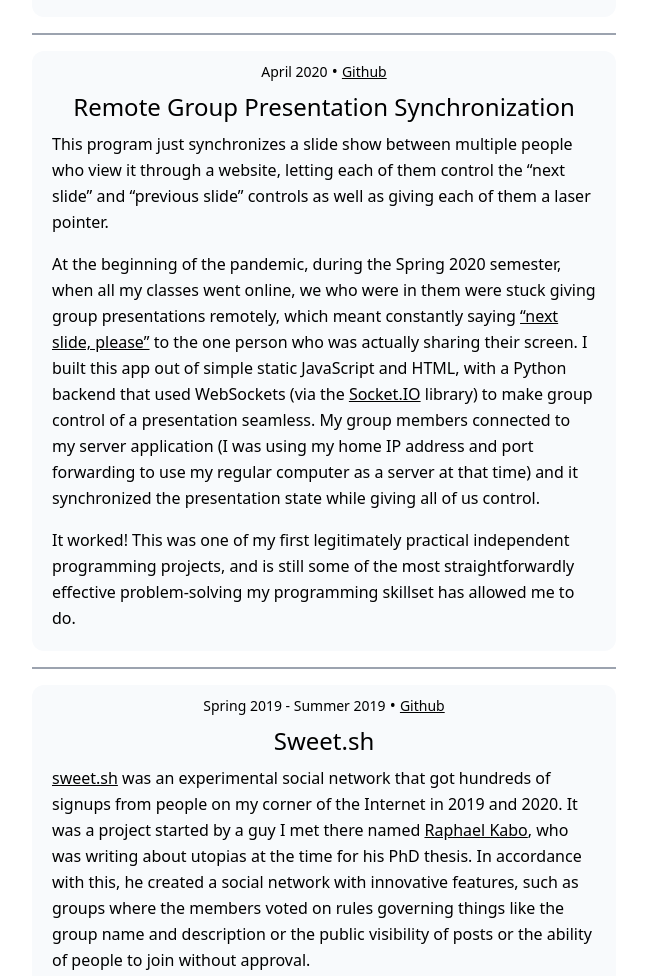
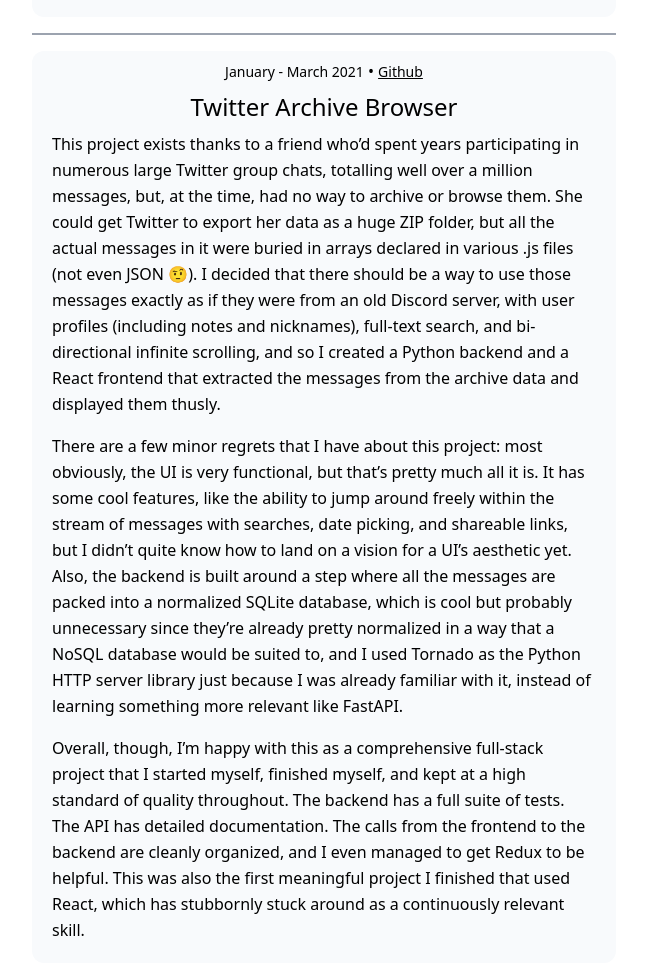
Before and after one commit to toBeOfUse/selfdiscovery, an Astro site: page /projects in a window 1280 px wide. Shown: the part 8189-9165 px from the top of the page, without its empty margins (482-1129 px from the left). Built offline with nearby package versions, Linux system fonts and the light colour scheme; Astro itself is replaced by a stand-in of ours; some packages are replaced by stand-ins of ours.

Commit message:
add twitter messages archive project

```diff
--- /dev/null
+++ b/src/content/projects/twitter-messages-archive.md
@@ -0,0 +1,14 @@
+---
+title: Twitter Archive Browser
+github_link: https://github.com/toBeOfUse/Twitter-Archive-Browser
+image: /twitter-archive-browser.jpg
+image_alt: ALT
+description: A project that parsed Twitter data exports and displayed DMs in a Discord-like interface.
+date: January - March 2021
+---
+
+This project exists thanks to a friend who'd spent years participating in numerous large Twitter group chats, totalling well over a million messages, but, at the time, had no way to archive or browse them. She could get Twitter to export her data as a huge ZIP folder, but all the actual messages in it were buried in arrays declared in various .js files (not even JSON 🤨). I decided that there should be a way to use those messages exactly as if they were from an old Discord server, with user profiles (including notes and nicknames), full-text search, and bi-directional infinite scrolling, and so I created a Python backend and a React frontend that extracted the messages from the archive data and displayed them thusly.
+
+There are a few minor regrets that I have about this project: most obviously, the UI is very functional, but that's pretty much all it is. It has some cool features, like the ability to jump around freely within the stream of messages with searches, date picking, and shareable links, but I didn't quite know how to land on a vision for a UI's aesthetic yet. Also, the backend is built around a step where all the messages are packed into a normalized SQLite database, which is cool but probably unnecessary since they're already pretty normalized in a way that a NoSQL database would be suited to, and I used Tornado as the Python HTTP server library just because I was already familiar with it, instead of learning something more relevant like FastAPI.
+
+Overall, though, I'm happy with this as a comprehensive full-stack project that I started myself, finished myself, and kept at a high standard of quality throughout. The backend has a full suite of tests. The API has detailed documentation. The calls from the frontend to the backend are cleanly organized, and I even managed to get Redux to be helpful. This was also the first meaningful project I finished that used React, which has stubbornly stuck around as a continuously relevant skill.
--- a/src/pages/projects/index.astro
+++ b/src/pages/projects/index.astro
@@ -21,7 +21,7 @@
     "catullus",
     "corn-simulator",
     "minecraft-maps",
-    // "twitter-archive-browser",
+    "twitter-messages-archive",
     // scattered single pages - progress meter, v-arcs, mail, etc.
     // should build and consolidate those somehow
     "presentations",
```
Also changed, not shown: assets/projects/twitter-archive-browser.jpg (added).
